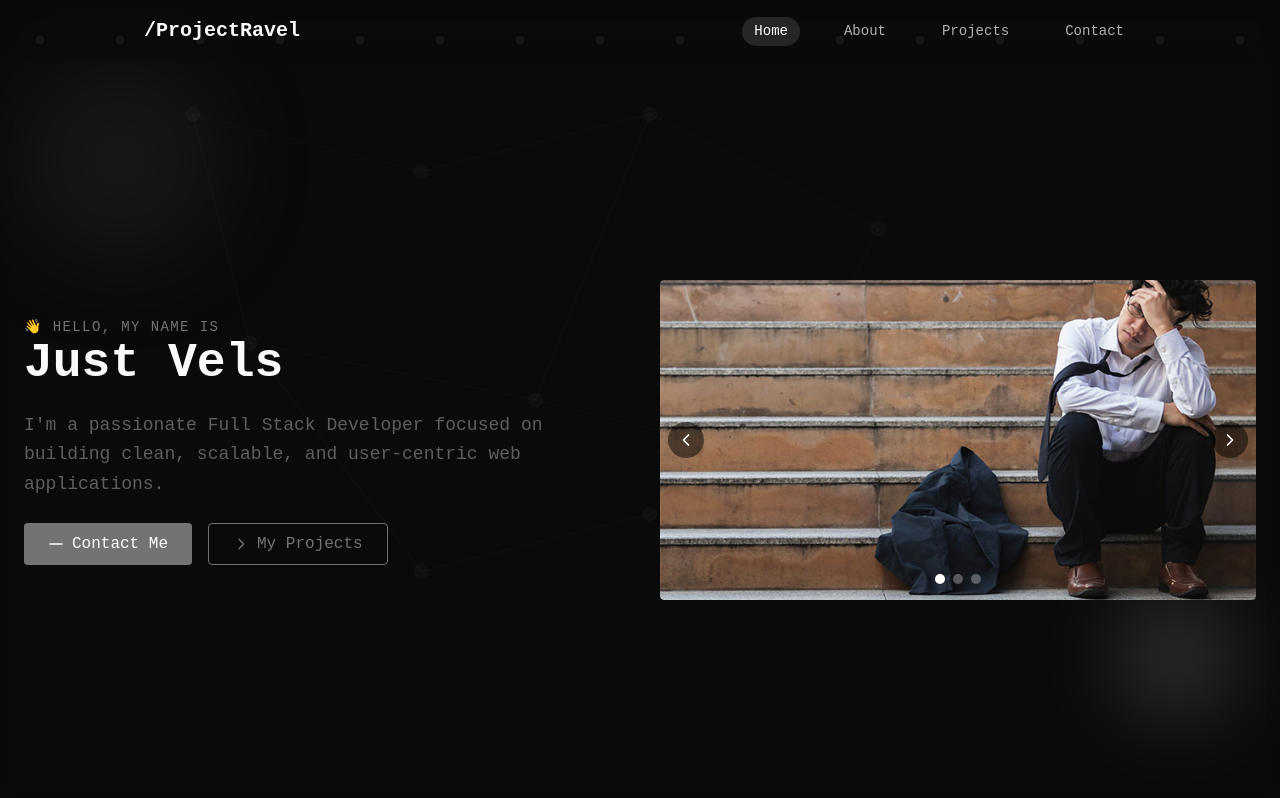
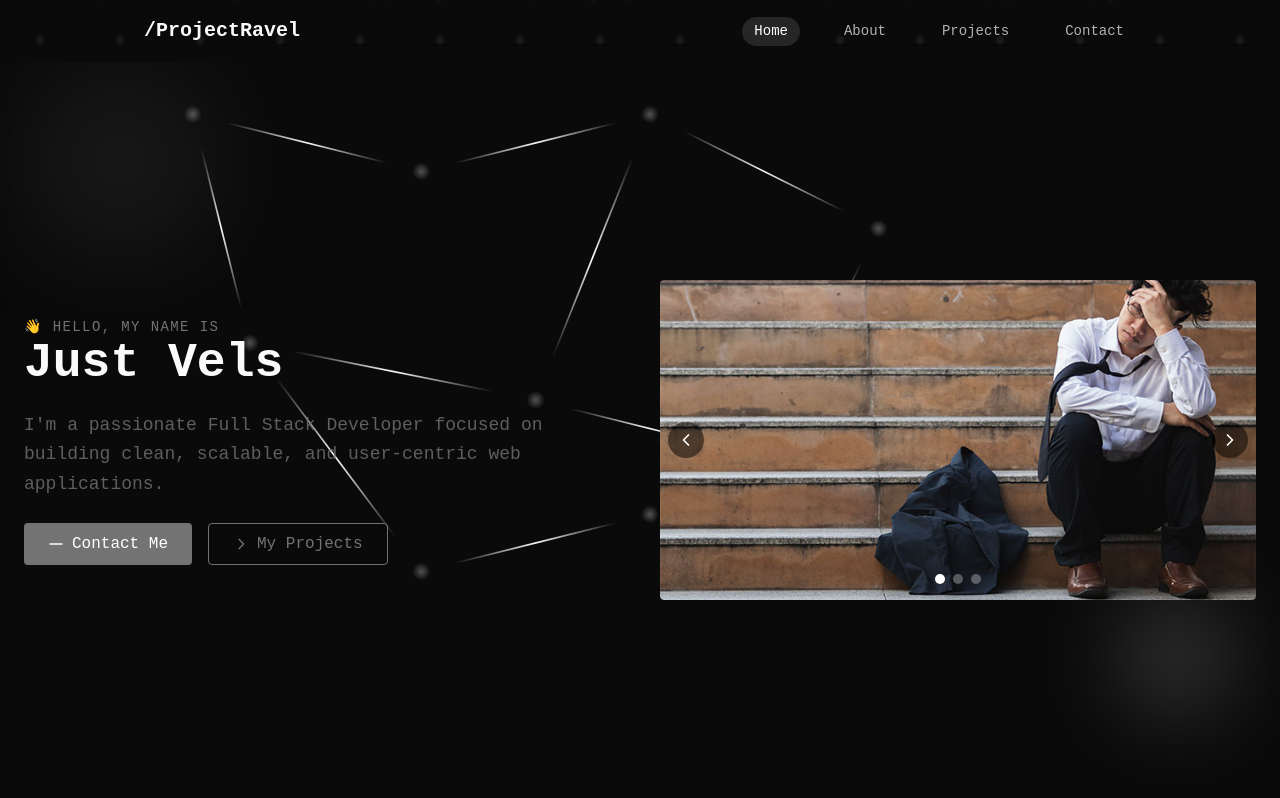
Before and after one commit to ProjectRavel/ProjectRavel-Portofolio, a Next.js app: page / in a window 1280 px wide. Shown: the top 798 px of the page. Built offline with nearby package versions, Linux system fonts and the light colour scheme.

Commit message:
Refactor NetworkLayer component: improve code structure, enhance animations, and add interactive elements with gradient effects

```diff
--- a/components/networklayer.tsx
+++ b/components/networklayer.tsx
@@ -1,6 +1,12 @@
 "use client";
 import { useEffect } from "react";
-import { motion, useSpring, useMotionValue, animate, useAnimation } from "framer-motion";
+import {
+  motion,
+  useSpring,
+  useMotionValue,
+  animate,
+  useAnimation,
+} from "framer-motion";
 
 interface NetworkLayerProps {
   x: number;
@@ -12,47 +18,31 @@ interface NetworkLayerProps {
 const NetworkLayer = ({ x, y, factor, opacity = 0.2 }: NetworkLayerProps) => {
   const controls = useAnimation();
 
-  // Spring yang mengikuti posisi mouse (scaled dengan factor)
   const springX = useSpring(x * factor, { stiffness: 100, damping: 20 });
   const springY = useSpring(y * factor, { stiffness: 100, damping: 20 });
 
-  // MotionValue untuk efek float (animasi manual)
   const floatX = useMotionValue(0);
   const floatY = useMotionValue(0);
 
-  // Animasi float looping naik turun dan kiri kanan
   useEffect(() => {
-    let floatXAnim: ReturnType<typeof animate>;
-    let floatYAnim: ReturnType<typeof animate>;
-
-    // Fungsi animasi loop untuk floatX
-    const animateFloatX = () => {
-      floatXAnim = animate(floatX, 10, {
+    const floatXAnim = animate(floatX, 10, {
       duration: 2,
       ease: "easeInOut",
       repeat: Infinity,
       repeatType: "reverse",
     });
-    };
 
-    // Fungsi animasi loop untuk floatY
-    const animateFloatY = () => {
-      floatYAnim = animate(floatY, 8, {
+    const floatYAnim = animate(floatY, 8, {
       duration: 3,
       ease: "easeInOut",
       repeat: Infinity,
       repeatType: "reverse",
     });
-    };
 
-    animateFloatX();
-    animateFloatY();
-
-    // Animasi opacity loop dari useAnimation controls
     controls.start({
-      opacity: [0.1, 1, 0.1],
+      opacity: [0.3, 1, 0.3],
       transition: {
-        duration: 3,
+        duration: 4,
         repeat: Infinity,
         repeatType: "loop",
         ease: "easeInOut",
@@ -60,26 +50,15 @@ const NetworkLayer = ({ x, y, factor, opacity = 0.2 }: NetworkLayerProps) => {
     });
 
     return () => {
-      floatXAnim?.stop();
-      floatYAnim?.stop();
+      floatXAnim.stop();
+      floatYAnim.stop();
     };
   }, [controls, floatX, floatY]);
-
-  // Gabungkan posisi mouse + efek float
-  // Karena style translateX/Y hanya bisa 1 nilai, kita gunakan combine value
-  // springX + floatX dan springY + floatY harus digabung pakai useMotionValue atau computed
-
-  // Untuk gabungan kita bisa gunakan `useSpring` dengan fungsi manual,
-  // tapi di sini pakai `motionValue` get dan set manual.
-
-  // Cara mudah: gunakan `motion` style dengan array expression:
-  // Tapi React style tidak bisa array untuk translate, jadi kita gunakan inline function style:
 
   const combinedX = useSpring(0, { stiffness: 100, damping: 20 });
   const combinedY = useSpring(0, { stiffness: 100, damping: 20 });
 
   useEffect(() => {
-    // update combinedX setiap springX dan floatX berubah
     const updateX = () => {
       combinedX.set(springX.get() + floatX.get());
     };
@@ -87,14 +66,11 @@ const NetworkLayer = ({ x, y, factor, opacity = 0.2 }: NetworkLayerProps) => {
       combinedY.set(springY.get() + floatY.get());
     };
 
-    // subscribe perubahan springX dan floatX
     const unsubSpringX = springX.on("change", updateX);
     const unsubFloatX = floatX.on("change", updateX);
-
     const unsubSpringY = springY.on("change", updateY);
     const unsubFloatY = floatY.on("change", updateY);
 
-    // initial update
     updateX();
     updateY();
 
@@ -106,19 +82,40 @@ const NetworkLayer = ({ x, y, factor, opacity = 0.2 }: NetworkLayerProps) => {
     };
   }, [springX, springY, floatX, floatY, combinedX, combinedY]);
 
+  const points = [
+    { cx: 100, cy: 100 },
+    { cx: 300, cy: 150 },
+    { cx: 500, cy: 100 },
+    { cx: 150, cy: 300 },
+    { cx: 400, cy: 350 },
+    { cx: 600, cy: 400 },
+    { cx: 700, cy: 200 },
+    { cx: 300, cy: 500 },
+    { cx: 500, cy: 450 },
+  ];
+
   return (
     <motion.svg
       xmlns="http://www.w3.org/2000/svg"
       viewBox="0 0 1000 700"
-      fill="none"
-      stroke="rgba(255,255,255,0.2)"
-      strokeWidth="1"
       className="absolute inset-0 w-full h-full pointer-events-none"
-      style={{ translateX: combinedX, translateY: combinedY }}
+      style={{
+        translateX: combinedX,
+        translateY: combinedY,
+      }}
       animate={controls}
       initial={{ opacity }}
     >
-      {/* garis & titik */}
+      {/* Gradien Glow */}
+      <defs>
+        <radialGradient id="glow" cx="50%" cy="50%" r="50%">
+          <stop offset="0%" stopColor="#ffffff  " stopOpacity="1" />
+          <stop offset="100%" stopColor="#ffffff" stopOpacity="0" />
+        </radialGradient>
+      </defs>
+
+      {/* Garis jaringan */}
+      <g stroke="url(#glow)" strokeWidth="1.5">
         <line x1="100" y1="100" x2="300" y2="150" />
         <line x1="300" y1="150" x2="500" y2="100" />
         <line x1="100" y1="100" x2="150" y2="300" />
@@ -130,14 +127,47 @@ const NetworkLayer = ({ x, y, factor, opacity = 0.2 }: NetworkLayerProps) => {
         <line x1="150" y1="300" x2="300" y2="500" />
         <line x1="300" y1="500" x2="500" y2="450" />
         <line x1="500" y1="450" x2="600" y2="400" />
+      </g>
 
-      {[100, 300, 500, 150, 400, 600, 700, 300, 500].map((cx, i) => (
-        <circle
+      {/* Titik interaktif */}
+      {points.map((point, i) => (
+        <motion.circle
           key={i}
-          cx={cx}
-          cy={[100, 150, 100, 300, 350, 400, 200, 500, 450][i]}
-          r="6"
-          fill="rgba(255,255,255,0.2)"
+          cx={point.cx}
+          cy={point.cy}
+          r="8"
+          fill="url(#glow)"
+          whileHover={{
+            scale: 1.8,
+            opacity: 1,
+            transition: { duration: 0.3 },
+          }}
+          initial={{ opacity: 0.3 }}
+        >
+          <animate
+            attributeName="r"
+            values="6;10;6"
+            dur="2s"
+            repeatCount="indefinite"
+          />
+        </motion.circle>
+      ))}
+
+      {/* Partikel latar belakang */}
+      {Array.from({ length: 30 }).map((_, i) => (
+        <motion.circle
+          key={`particle-${i}`}
+          cx={Math.random() * 1000}
+          cy={Math.random() * 700}
+          r={Math.random() * 2 + 1}
+          fill="white"
+          style={{ opacity: Math.random() * 0.3 + 0.1 }}
+          animate={{ cy: ["+=10", "-=10", "+=10"] }}
+          transition={{
+            repeat: Infinity,
+            duration: 4 + Math.random() * 2,
+            ease: "easeInOut",
+          }}
         />
       ))}
     </motion.svg>
```
Lines whose indentation alone changed are shown as unchanged.
